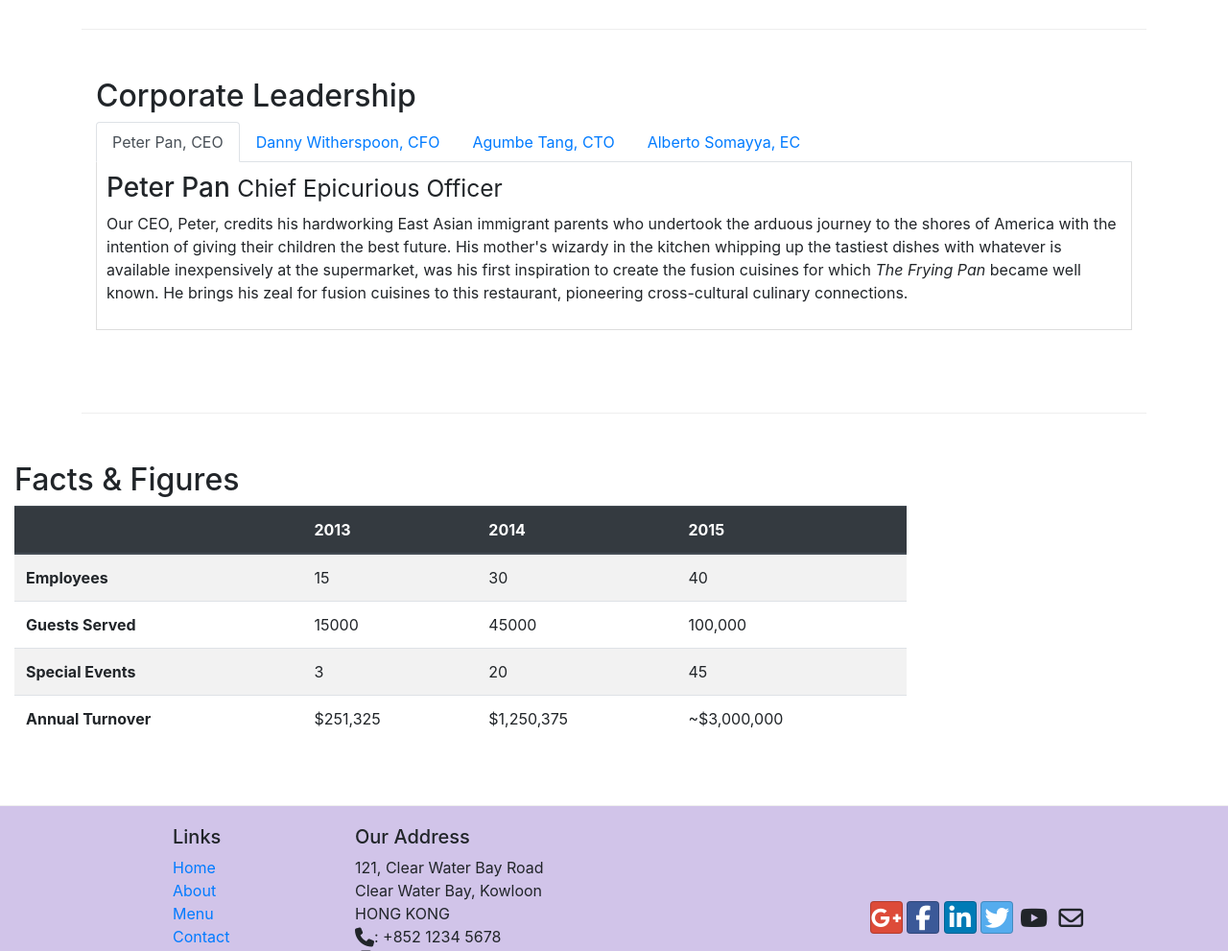
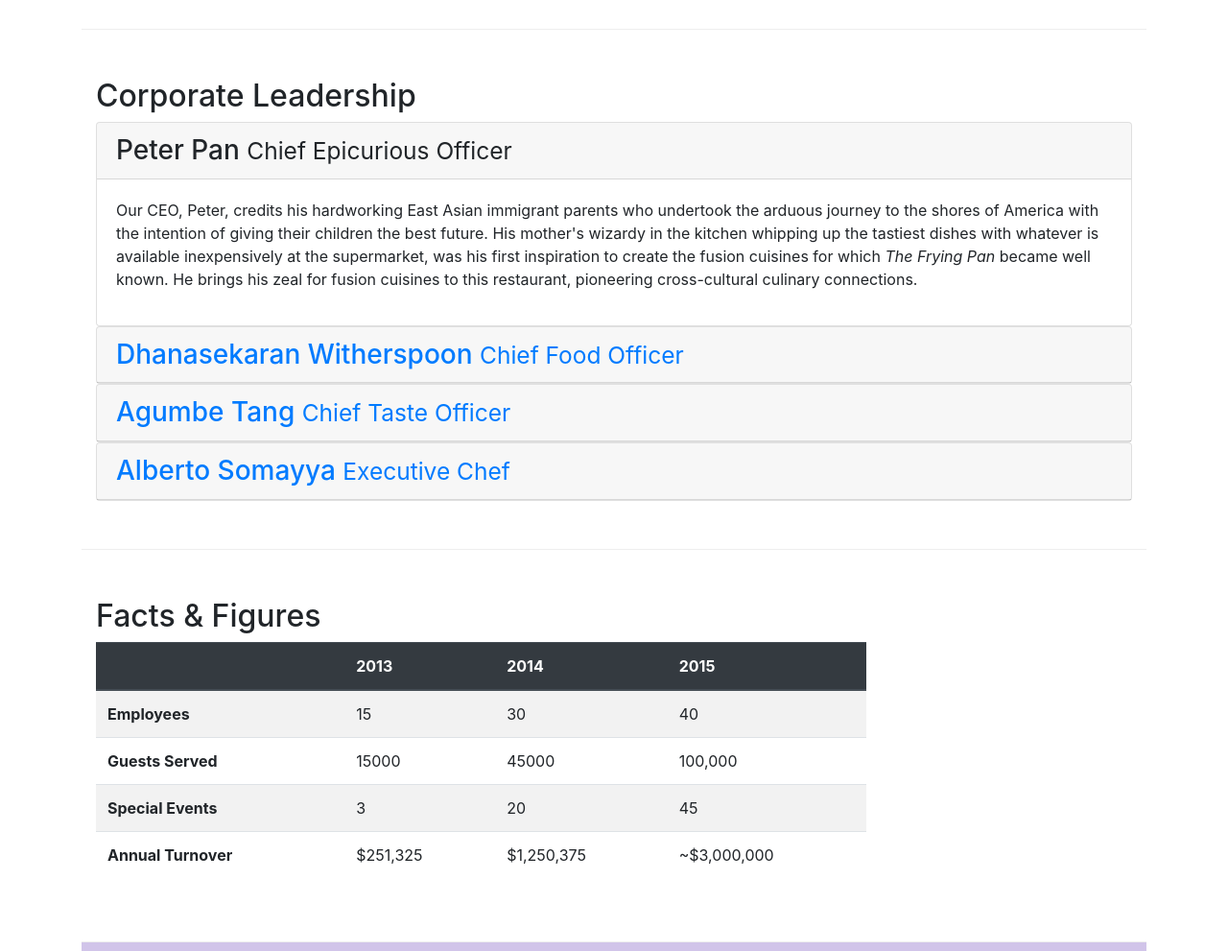
Before and after one commit to jbevk94/conFusion, a plain HTML site: page aboutus.html in a window 1280 px wide. Shown: the part 1140-2131 px from the top of the page at 96% size. Drawn offline with nearby package versions, Linux system fonts and the light colour scheme.

Commit message:
Accordion

```diff
--- a/aboutus.html
+++ b/aboutus.html
@@ -100,7 +100,7 @@
             <div class="row row-content">
                 <div class="col-12">
                 <h2>Corporate Leadership</h2>
-
+<!-- TAB Navigation
                 <ul class="nav nav-tabs">
                     <li class="nav nav-item">
                         <a class="nav-link active" href="#peter" role="tab" data-toggle="tab">Peter Pan, CEO</a>
@@ -115,22 +115,70 @@
                                     <a class="nav-link" href="#alberto" role="tab" data-toggle="tab">Alberto Somayya, EC</a>
                                 </li>
                 </ul>
-                <div class="tab-content">
-                <div role="tabpanel" class="tab-pane fade show active" id="peter">
-                <h3>Peter Pan <small>Chief Epicurious Officer</small></h3>
-             <p class="d-none d-sm-block">Our CEO, Peter, credits his hardworking East Asian immigrant parents who undertook the arduous journey to the shores of America with the intention of giving their children the best future. His mother's wizardy in the kitchen whipping up the tastiest dishes with whatever is available inexpensively at the supermarket, was his first inspiration to create the fusion cuisines for which <em>The Frying Pan</em> became well known. He brings his zeal for fusion cuisines to this restaurant, pioneering cross-cultural culinary connections.</p>
-            </div>
-            <div role="tabpanel" class="tab-pane fade show" id="danny">
-                <h3>Dhanasekaran Witherspoon <small>Chief Food Officer</small></h3>
+                -->
+
+                <div id="accordion">
+                    <div class="card">
+                        <div class="card-header" role="tab" id="peterhead">
+                            <h3 class="mb-0">
+                                <a data-toggle="collapse" data-target="#peter">
+                                    Peter Pan <small>Chief Epicurious Officer</small>
+                                </a>
+                            </h3>
+                        </div>
+                <div class="collapse show" id="peter" data-parent="#accordion">
+                 <div class="card-body">
+                    <p class="d-none d-sm-block">Our CEO, Peter, credits his hardworking East Asian immigrant parents who undertook the arduous journey to the shores of America with the intention of giving their children the best future. His mother's wizardy in the kitchen whipping up the tastiest dishes with whatever is available inexpensively at the supermarket, was his first inspiration to create the fusion cuisines for which <em>The Frying Pan</em> became well known. He brings his zeal for fusion cuisines to this restaurant, pioneering cross-cultural culinary connections.</p>
+                </div>
+                </div>
+                </div>
+                <div id="accordion">
+                        <div class="card">
+                            <div class="card-header" role="tab" id="dannyhead">
+                                <h3 class="mb-0">
+                                        <a class="collapsed" data-toggle="collapse" data-target="#danny">
+                                        Dhanasekaran Witherspoon <small>Chief Food Officer</small>
+                                    </a>
+                                </h3>
+                            </div>
+                    <div class="collapse" id="danny" data-parent="#accordion">
+                     <div class="card-body">
                 <p class="d-none d-sm-block">Our CFO, Danny, as he is affectionately referred to by his colleagues, comes from a long established family tradition in farming and produce. His experiences growing up on a farm in the Australian outback gave him great appreciation for varieties of food sources. As he puts it in his own words, <em>Everything that runs, wins, and everything that stays, pays!</em></p>
-            </div>
-            <div role="tabpanel" class="tab-pane fade show" id="agumbe">
-                <h3>Agumbe Tang <small>Chief Taste Officer</small></h3>
+                    </div>
+                    </div>
+                </div>
+                <div id="accordion">
+                        <div class="card">
+                            <div class="card-header" role="tab" id="agumbehead">
+                                <h3 class="mb-0">
+                                        <a class="collapsed" data-toggle="collapse" data-target="#agumbe">
+                                                Agumbe Tang <small>Chief Taste Officer</small>
+                                            </a>
+                                        </h3>
+                                    </div>
+                            <div class="collapse" id="agumbe" data-parent="#accordion"
+                            >
+                             <div class="card-body">
                 <p class="d-none d-sm-block">Blessed with the most discerning gustatory sense, Agumbe, our CTO, personally ensures that every dish that we serve meets his exacting tastes. Our chefs dread the tongue lashing that ensues if their dish does not meet his exacting standards. He lives by his motto, <em>You click only if you survive my lick.</em></p>
             </div>
-            <div role="tabpanel" class="tab-pane fade show" id="alberto">
-                <h3>Alberto Somayya <small>Executive Chef</small></h3>
+            </div>
+        </div>
+        <div id="accordion">
+                <div class="card">
+                    <div class="card-header" role="tab" id="albertohead">
+                        <h3 class="mb-0">
+                                <a class="collapsed" data-toggle="collapse" data-target="#alberto">
+                                    Alberto Somayya <small>Executive Chef</small>
+                            </a>
+                        </h3>
+                    </div>
+                    <div class="collapse" id="alberto" data-parent="#accordion"
+                    >
+                    <div class="card-body">
                 <p class="d-none d-sm-block">Award winning three-star Michelin chef with wide International experience having worked closely with whos-who in the culinary world, he specializes in creating mouthwatering Indo-Italian fusion experiences. He says, <em>Put together the cuisines from the two craziest cultures, and you get a winning hit! Amma Mia!</em></p>
+                </div>
+                </div>
+                </div>
             </div>
             </div>
             </div>
```
